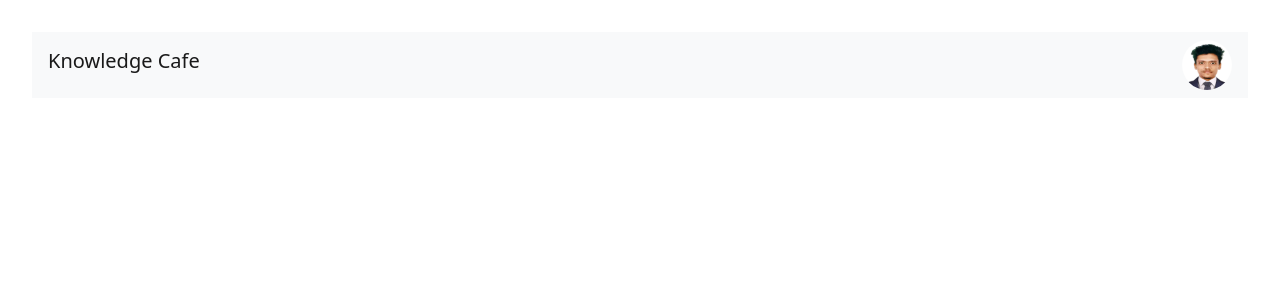
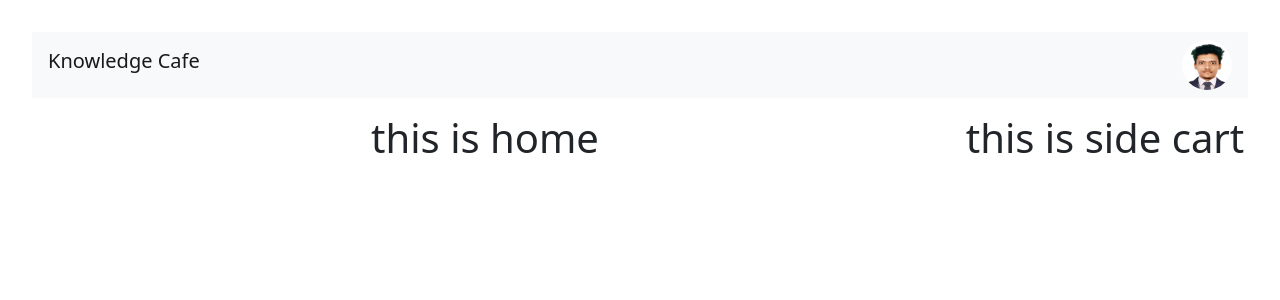
Before and after one commit to imnahmed17/Knowledge-Cafe-with-React, a React (Vite) app: page / in a window 1280 px wide. Shown: the top 300 px of the page. Built offline with nearby package versions, Linux system fonts and the light colour scheme.

Commit message:
data fetched

```diff
--- a/src/App.jsx
+++ b/src/App.jsx
@@ -1,6 +1,8 @@
 import { useState } from 'react';
 import './App.css';
 import Header from './components/Header/Header';
+import Home from './components/Home/Home';
+import SideCart from './components/SideCart/SideCart';
 
 function App() {
   const [count, setCount] = useState(0)
@@ -10,6 +12,14 @@ function App() {
       <div className='header m-auto mb-3'>
         <Header></Header>
       </div>
+      <div className='main row'>
+        <div className='home-container col-md-9'>
+          <Home></Home>
+        </div>
+        <div className='side-cart col-md-3'>
+          <SideCart></SideCart>
+        </div>
+      </div>
     </div>
   )
 }
--- /dev/null
+++ b/src/components/Home/Home.jsx
@@ -0,0 +1,28 @@
+import React, { useEffect, useState } from 'react';
+import SingleBlog from '../SingleBlog/SingleBlog';
+
+const Home = () => {
+    const [blogs, setBlogs] = useState([]);
+
+    useEffect(() => {
+        fetch("data.json")
+            .then((res) => res.json())
+            .then((data) => console.log(data));
+    }, []);
+
+    return (
+        <div>
+            <h1>this is home</h1>
+            <div className="blog-container row">
+                {
+                    blogs.map(blog => <SingleBlog
+                        key={blog.id}
+                        blog={blog}
+                    ></SingleBlog>)
+                }
+            </div>
+        </div>
+    );
+};
+
+export default Home;
--- /dev/null
+++ b/src/components/SideCart/SideCart.jsx
@@ -0,0 +1,11 @@
+import React from 'react';
+
+const SideCart = () => {
+    return (
+        <div>
+            <h1>this is side cart</h1>
+        </div>
+    );
+};
+
+export default SideCart;
```
Also changed, not shown: src/components/Blogs/Blogs.jsx (deleted, +0 -11 lines).
